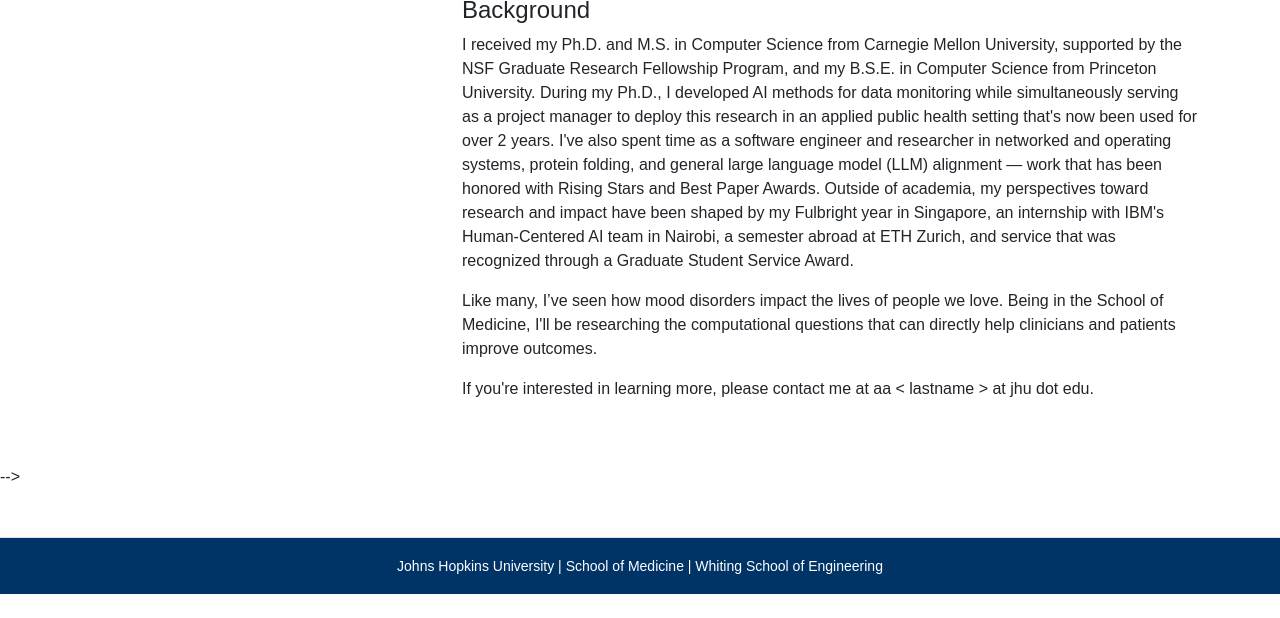
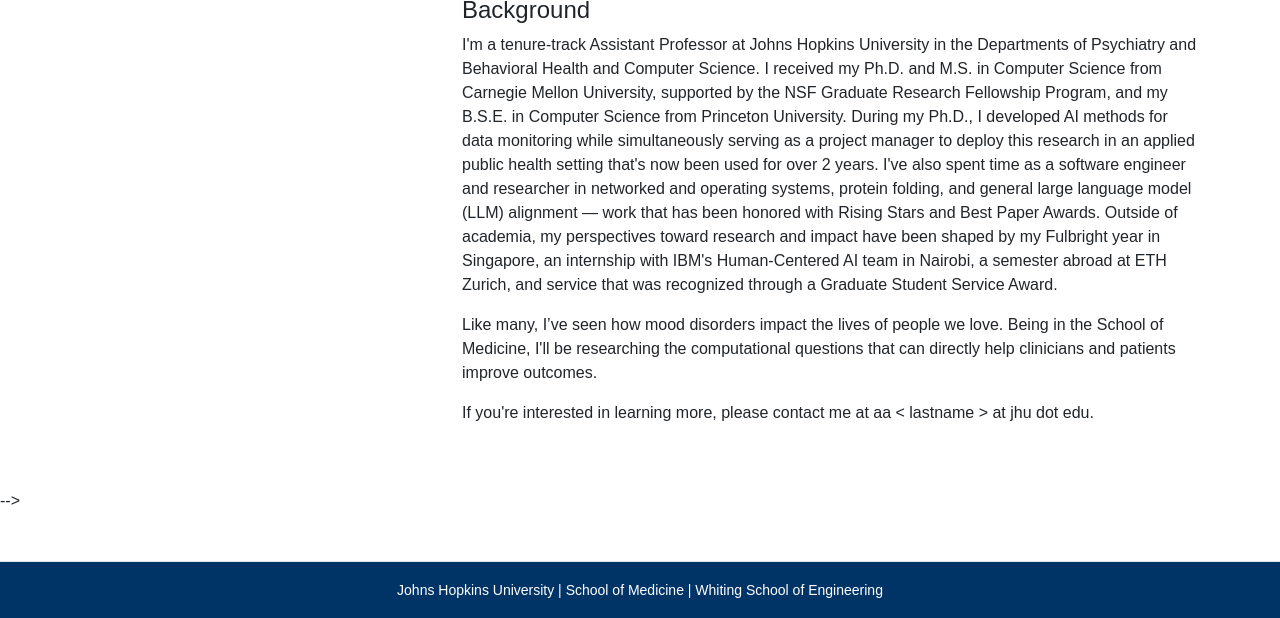
Before and after one commit to Ananya-Joshi/ananya-joshi.github.io, a Jekyll site: the page built from index.md, in a window 1280 px wide, cut to the strip 703-1321 px from the top of the page. Built offline with Jekyll 4.4.1, drawn with Linux system fonts in a browser that asks for light colours; before the commit the page ends 1297 px from its top, so only the background shows below that.

Commit message:
Update index.md

```diff
--- a/index.md
+++ b/index.md
@@ -38,7 +38,7 @@ I'm recruiting new and senior students at all levels for different projects. If
 
 <h4 class="mt-4">Background</h4>
 <p>
-I received my Ph.D. and M.S. in Computer Science from Carnegie Mellon University, supported by the NSF Graduate Research Fellowship Program, and my B.S.E. in Computer Science from Princeton University. During my Ph.D., I developed AI methods for data monitoring while simultaneously serving as a project manager to deploy this research in an applied public health setting that's now been used for over 2 years. I've also spent time as a software engineer and researcher in networked and operating systems, protein folding, and general large language model (LLM) alignment — work that has been honored with Rising Stars and Best Paper Awards. Outside of academia, my perspectives toward research and impact have been shaped by my Fulbright year in Singapore, an internship with IBM's Human-Centered AI team in Nairobi, a semester abroad at ETH Zurich, and service that was recognized through a Graduate Student Service Award.
+I'm a tenure-track Assistant Professor at Johns Hopkins University in the Departments of Psychiatry and Behavioral Health and Computer Science. I received my Ph.D. and M.S. in Computer Science from Carnegie Mellon University, supported by the NSF Graduate Research Fellowship Program, and my B.S.E. in Computer Science from Princeton University. During my Ph.D., I developed AI methods for data monitoring while simultaneously serving as a project manager to deploy this research in an applied public health setting that's now been used for over 2 years. I've also spent time as a software engineer and researcher in networked and operating systems, protein folding, and general large language model (LLM) alignment — work that has been honored with Rising Stars and Best Paper Awards. Outside of academia, my perspectives toward research and impact have been shaped by my Fulbright year in Singapore, an internship with IBM's Human-Centered AI team in Nairobi, a semester abroad at ETH Zurich, and service that was recognized through a Graduate Student Service Award.
 </p>
 <p>
 Like many, I’ve seen how mood disorders impact the lives of people we love. Being in the School of Medicine, I'll be researching the computational questions that can directly help clinicians and patients  improve outcomes.
```
